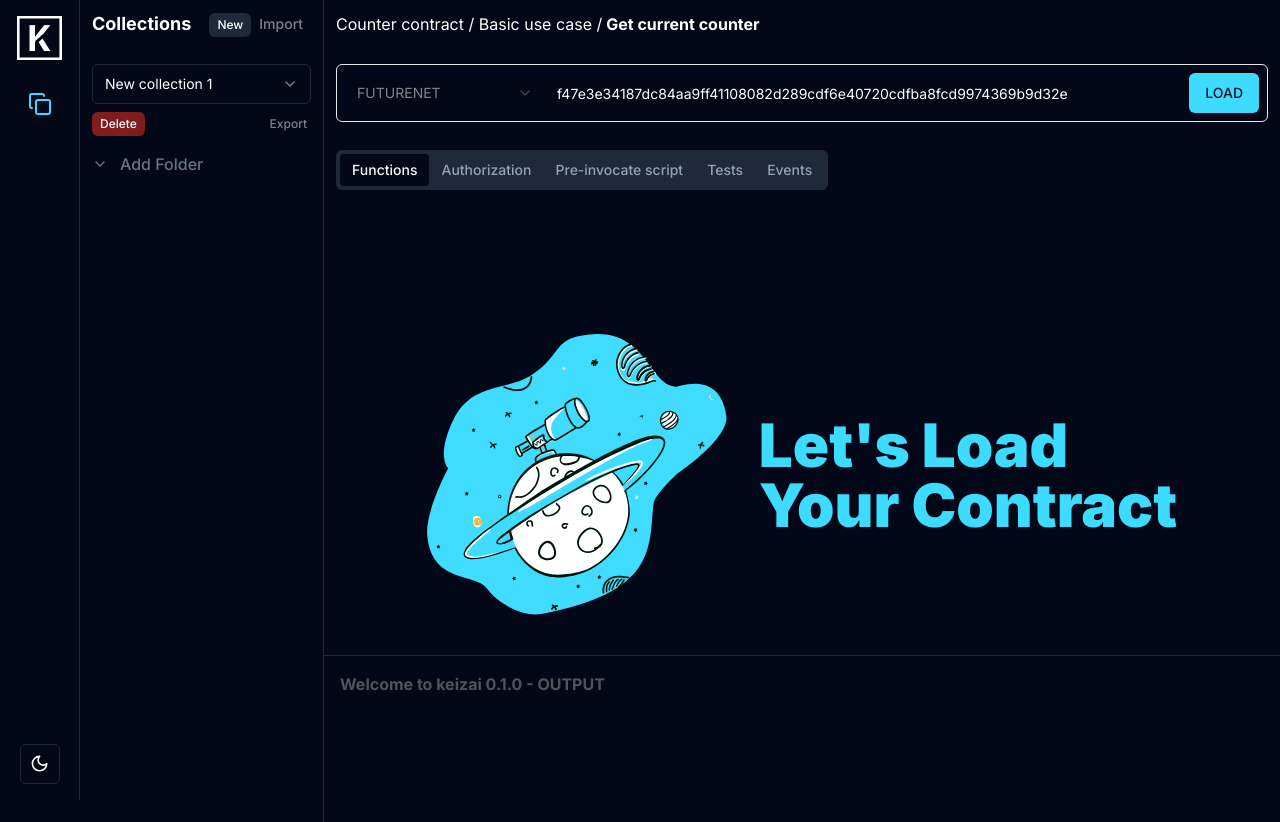
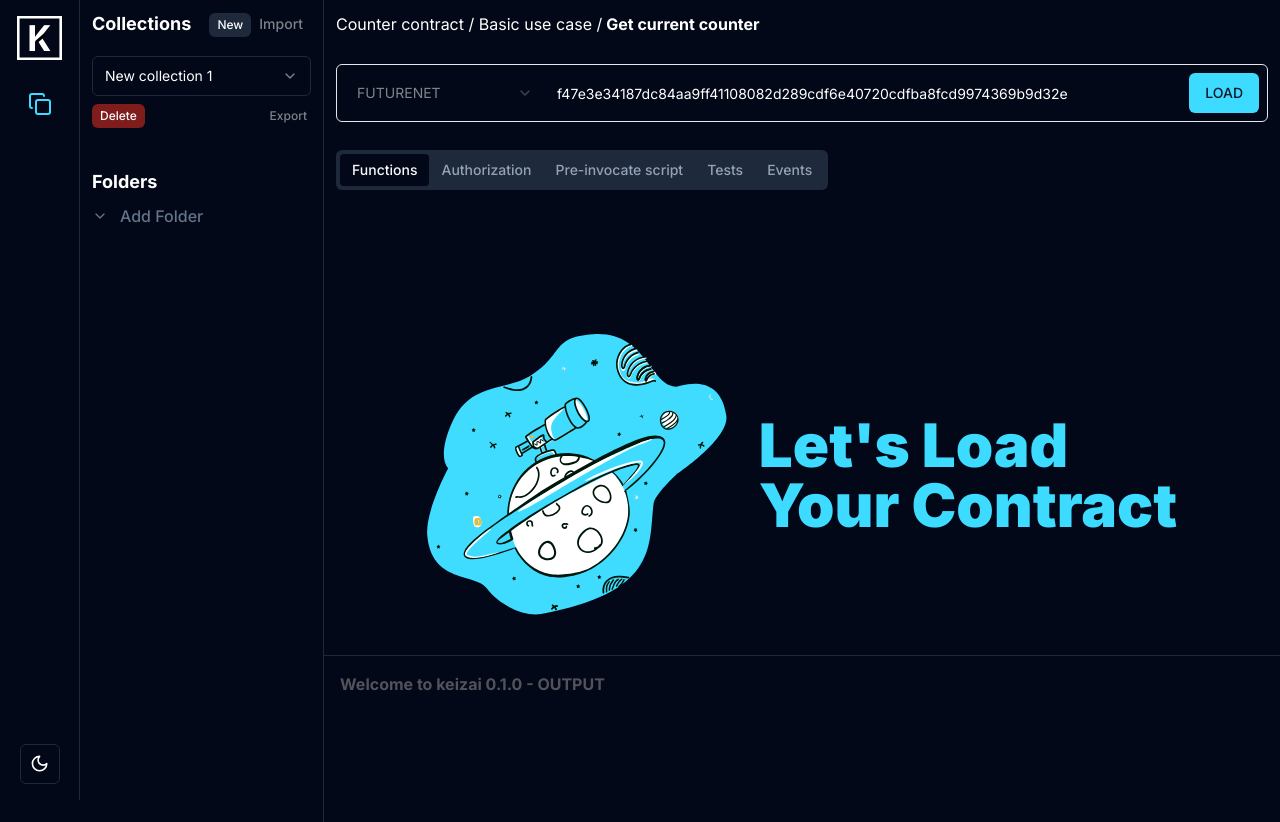
Before and after one commit to tammaroivan/keizai, a Next.js app: page / in a window 1280 px wide. Both pictures are taken after a click on the button "New". Shown: the top 822 px of the page. Built offline with nearby package versions, Linux system fonts and the light colour scheme.

Commit message:
Add folders heading

```diff
--- a/src/components/Pagebar/Collections.tsx
+++ b/src/components/Pagebar/Collections.tsx
@@ -57,7 +57,7 @@
         >
           <SelectTrigger
             disabled={collections.length === 0}
-            className="w-full mt-5"
+            className="w-full mt-3"
           >
             <SelectValue placeholder="No collections" />
           </SelectTrigger>
@@ -95,6 +95,7 @@
       </div>
       {selectedCollection && (
         <>
+          <h4 className="text-lg font-bold mt-8">Folders</h4>
           <Accordion type="multiple" className="w-full">
             {selectedCollection?.folders.map((folder) => (
               <AccordionItem
```
